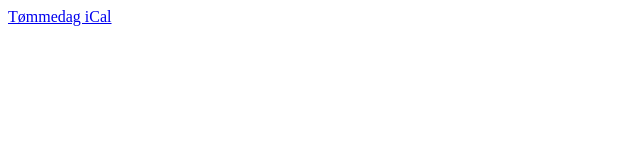
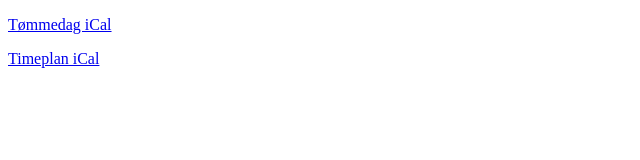
Before and after one commit to thelleha/tommekalender, a plain HTML site: page docs/index.html in a window 1280 px wide. Shown: the whole page, without its empty margins (0-640 px from the left). Drawn offline with Linux system fonts and the light colour scheme.

Commit message:
Update index.html

```diff
--- a/docs/index.html
+++ b/docs/index.html
@@ -6,6 +6,9 @@
     <title>Document</title>
 </head>
 <body>
-    <a href="tommedag.ics">Tømmedag iCal</a>
+    <p><a href="tommedag.ics">Tømmedag iCal</a>
+    </p>
+    <p><a href="Timeplan.ics">Timeplan iCal</a>
+    </p>
 </body>
 </html>
```
